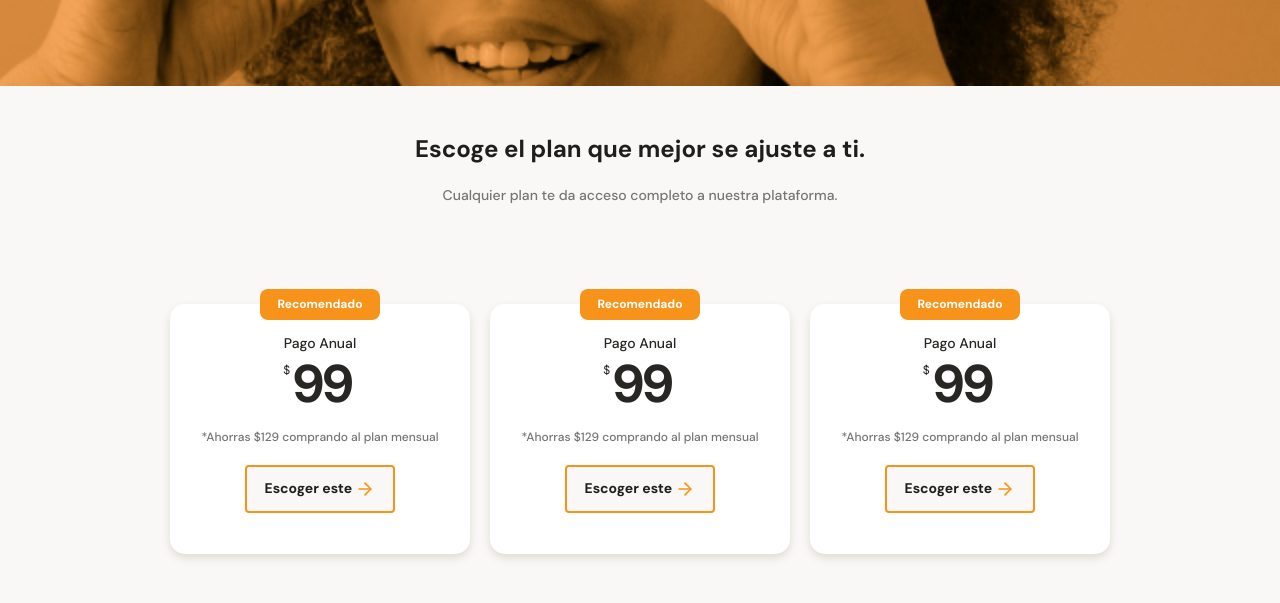
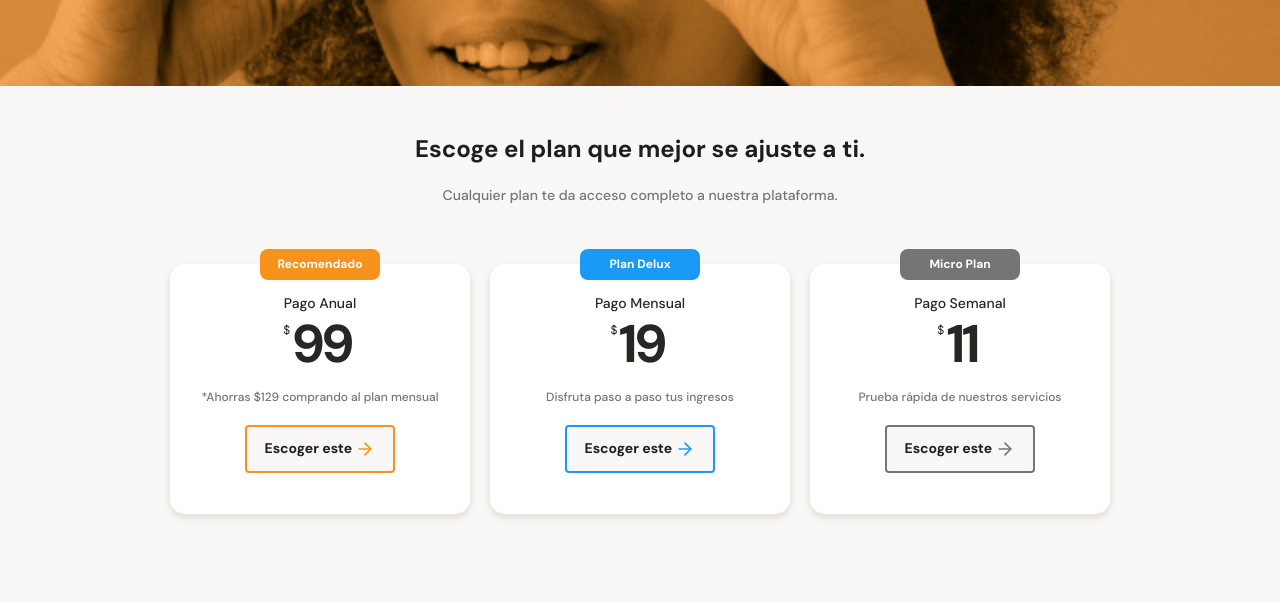
Before and after one commit to Juanstor/PotatoBit, a plain HTML site: page index.html in a window 1280 px wide. Shown: the part 1983-2586 px from the top of the page. Drawn offline with Linux system fonts and the light colour scheme.

Commit message:
add new icons to chance styles to plans cards, blue an gray

```diff
--- a/css/main.css
+++ b/css/main.css
@@ -383,7 +383,7 @@ main {
     min-width: 288px;
     height: auto;
     margin: 0 auto;
-    margin-bottom: 50px;
+    margin-bottom: 20px;
 }
 .plans--title h2 {
     padding-top: 50px;
@@ -403,7 +403,8 @@ main {
 /* cards */
 .plans-container--slider{
     display: flex;
-    height: 316px;
+    height: 312px;
+    /* padding: 0 60px; */
     overflow-x: scroll;
     overscroll-behavior-x: contain;
     scroll-snap-type: x proximity;
@@ -415,13 +416,13 @@ main {
     min-width: 190px; /* need to be 230 (testing) */
     max-width: 300px;
     height: 250px;
-    margin: 50px 10px 0;
+    margin: 40px 10px 0;
     padding: 0 16px;
     background-color: var(--just-white);
     border-radius: 15px;
     box-shadow: 0 4px 8px rgba(89, 73, 30, 0.16);
 }
-.recommended {
+.plans-card--main-title {
     position: absolute;
     top: -15px;
     left: calc(50% - 60px);
@@ -433,8 +434,16 @@ main {
     font-weight: 700 ;
     line-height: 1.5rem;
     color: var(--just-white);
+    border-radius: 8px;
+}
+.plan-annual--bg {
     background-color: var(--bitcoin-orange);
-    border-radius: 8px;
+}
+.plan-monthly--bg {
+    background-color: var(--secondary-blue);
+}
+.plan-weekly--bg {
+    background-color: var(--gray);
 }
 .plan-card--title {
     padding-top: 30px;
@@ -474,27 +483,43 @@ color: var(--black);
     line-height: 1.8rem;
     color: var(--warm-black);
     background-color: var(--off-white);
-    border: 2px solid var(--bitcoin-orange);
     border-radius: 4px;
 }
-
+.plan-annual--buttom {
+    border: 2px solid var(--bitcoin-orange);
+}
+.plan-monthly--buttom {
+    border: 2px solid var(--secondary-blue);
+}
+.plan-weekly--buttom {
+    border: 2px solid var(--gray);
+}
 .plan-card--ca span{
     display: inline-block;
     width: 20px;
     height: 20px;
-    background-image: url("../assets/icons/orange-right-arrow.svg");
     background-size: cover;
     background-position: center;
     background-repeat: no-repeat;
     vertical-align: text-top;
 }
 
+.plan-annual--buttom span {
+    background-image: url("../assets/icons/right-arrow-orange.svg");
+}
+.plan-monthly--buttom span {
+    background-image: url("../assets/icons/right-arrow-blue.svg");
+}
+.plan-weekly--buttom span {
+    background-image: url("../assets/icons/right-arrow-gray.svg");
+}
 
 
 /* FOOTER */
 footer {
     display: flex;
     width: 100%;
+    min-width: 320px;
     height: 150px;
     background-color: var(--bitcoin-orange);
 }
--- a/index.html
+++ b/index.html
@@ -23,7 +23,7 @@
 </header>
 
     <main>
-        <!-- Section #1 -->
+        <!-- Section #1 Exchange -->
         <section class="main-exchange-container">
             <div class="backgroundImg">
             </div>
@@ -94,7 +94,7 @@
 
         </section>
 
-        <!-- Section #2 -->
+        <!-- Section #2 Product Detail -->
         <section class="main-product-detail">
             <span class="product-detail--potato-logo"></span>
             <div class="product-detail--title">
@@ -127,12 +127,12 @@
 
         </section>
 
-        <!-- Section #3 -->
+        <!-- Section #3  Girl Img-->
         <section class="bitcoin-img-container">
             <h2>Conócelo hoy.</h2>
         </section>
 
-        <!-- Section #4 -->
+        <!-- Section #4 Plans -->
         <section id="plans" class="main-plans-container">
             <div class="plans--title">
                 <h2>Escoge el plan que mejor se ajuste a ti.</h2>
@@ -140,33 +140,33 @@
             </div>
             <section class="plans-container--slider">
 
-                <article class="plans-container--card">
-                    <p class="recommended">Recomendado</p>
+                <article class="plans-container--card first-card">
+                    <p class="plans-card--main-title plan-annual--bg">Recomendado</p>
                     <div class="plan-info-container">
                         <h3 class="plan-card--title">Pago Anual</h3>
                         <p class="plan-card--price"><span>$ </span>99</p>
                         <p class="plan-card--saving">*Ahorras $129 comprando al plan mensual</p>
-                        <button class="plan-card--ca">Escoger este <span></span></button>
+                        <button class="plan-card--ca plan-annual--buttom">Escoger este <span></span></button>
                     </div>
                 </article>
 
                 <article class="plans-container--card">
-                    <p class="recommended">Recomendado</p>
+                    <p class="plans-card--main-title plan-monthly--bg">Plan Delux</p>
                     <div class="plan-info-container">
-                        <h3 class="plan-card--title">Pago Anual</h3>
-                        <p class="plan-card--price"><span>$ </span>99</p>
-                        <p class="plan-card--saving">*Ahorras $129 comprando al plan mensual</p>
-                        <button class="plan-card--ca">Escoger este <span></span></button>
+                        <h3 class="plan-card--title">Pago Mensual</h3>
+                        <p class="plan-card--price plan-monthly--arrow"><span>$ </span>19</p>
+                        <p class="plan-card--saving">Disfruta paso a paso tus ingresos</p>
+                        <button class="plan-card--ca plan-monthly--buttom">Escoger este <span></span></button>
                     </div>
                 </article>
 
                 <article class="plans-container--card">
-                    <p class="recommended">Recomendado</p>
+                    <p class="plans-card--main-title plan-weekly--bg">Micro Plan</p>
                     <div class="plan-info-container">
-                        <h3 class="plan-card--title">Pago Anual</h3>
-                        <p class="plan-card--price"><span>$</span>99</p>
-                        <p class="plan-card--saving">*Ahorras $129 comprando al plan mensual</p>
-                        <button class="plan-card--ca">Escoger este <span></span></button>
+                        <h3 class="plan-card--title">Pago Semanal</h3>
+                        <p class="plan-card--price"><span class="plan-weekly--arrow">$</span>11</p>
+                        <p class="plan-card--saving">Prueba rápida de nuestros servicios</p>
+                        <button class="plan-card--ca plan-weekly--buttom">Escoger este <span></span></button>
                     </div>
                 </article>
 
```
Also changed, not shown: assets/icons/right-arrow-blue.svg (added), assets/icons/right-arrow-gray.svg (added), assets/icons/right-arrow-orange.svg (renamed from assets/icons/orange-right-arrow.svg).
